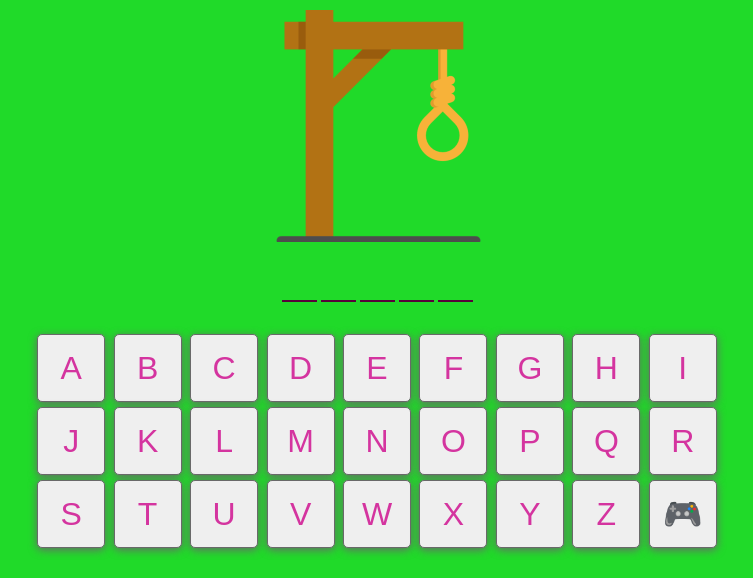
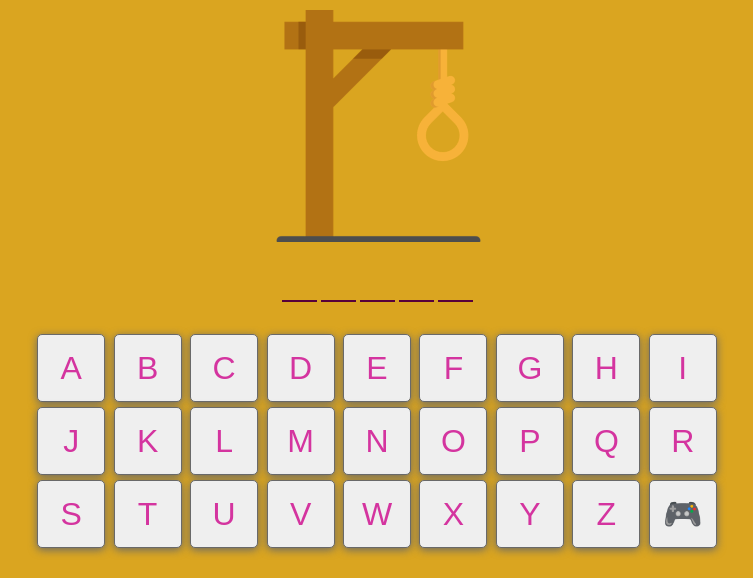
Before and after one commit to adrianabandeiradev/jogo-da-forca, a plain HTML site: page index.html in a window 1280 px wide. Shown: the top 578 px of the page, without its empty margins (263-1016 px from the left). Drawn offline with nearby package versions, Linux system fonts and the light colour scheme.

Commit message:
Update forca.css

```diff
--- a/css/forca.css
+++ b/css/forca.css
@@ -12,7 +12,7 @@ body{
     width: 100vw;
     height: 90vh;
     margin-top: 10px;
-    background-color: rgb(32, 218, 41);
+    background-color: goldenrod;
     font-family: 'Ubuntu', sans-serif;
 }
 
```
